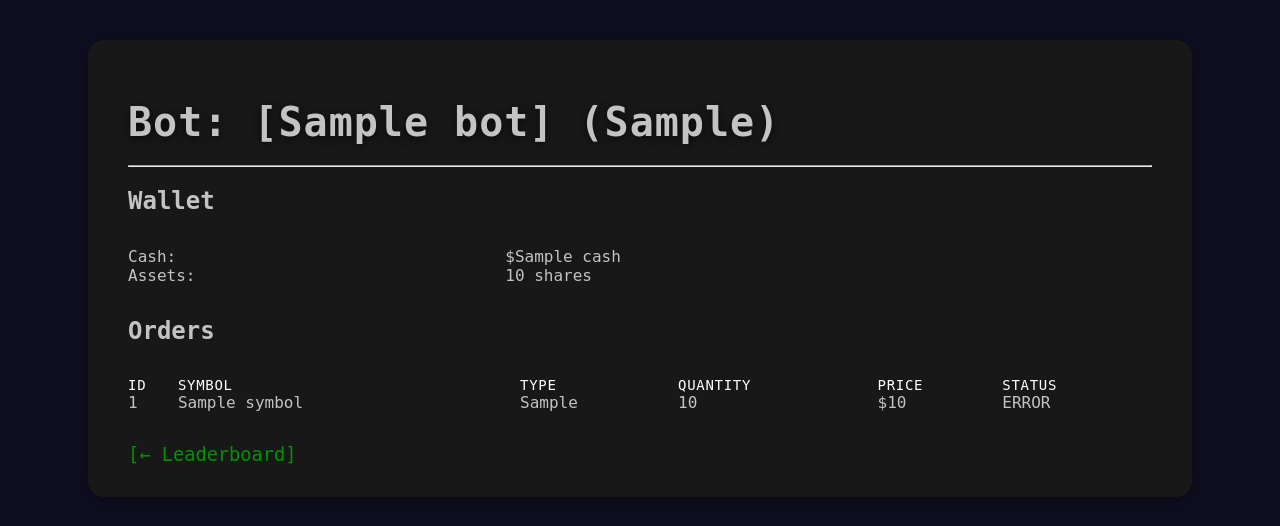
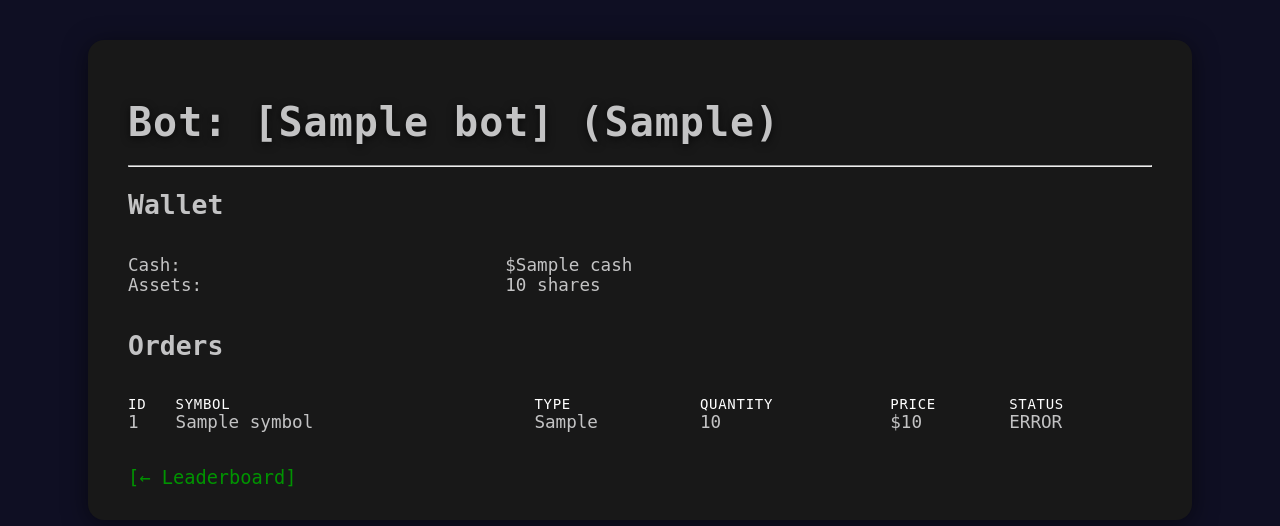
Before and after one commit to coding-kelps/finwar, a Python web app: template servers/rust-server/templates/bot.html in a window 1280 px wide. Shown: the top 526 px of the page. Run offline with Jinja, Linux system fonts and the light colour scheme; the template is opened without the code that fills it: most values are stand-ins (such as "Sample title", 1, 10 or a date in 2020).

Commit message:
refactor(market-server-rust): small style home page improvements

```diff
--- a/servers/rust-server/static/css/style.css
+++ b/servers/rust-server/static/css/style.css
@@ -2,15 +2,19 @@ body {
   background-color: #0f0f23;
   color: #c3c3c4;
   font-family: "Source Code Pro", monospace;
+  font-size: 1.1rem;
   margin: 0;
   padding: 0;
 }
+
 a::before {
   content: "[";
 }
+
 a::after {
   content: "]";
 }
+
 a {
   font-size: 14pt;
   font-weight: 300;
@@ -18,10 +22,12 @@ a {
   text-decoration: none;
   outline: none;
 }
+
 a:hover,
 a:focus {
   color: #99ff99;
 }
+
 main {
   max-width: 80%;
   margin: 40px auto;
@@ -30,10 +36,12 @@ main {
   box-shadow: 0 4px 24px rgba(0, 0, 0, 0.5);
   padding: 32px 40px;
 }
+
 strong {
   color: #ffff66;
   text-shadow: 0 0 2px #ffff66;
 }
+
 h1 {
   font-size: 2.5rem;
   font-weight: 700;
@@ -41,6 +49,7 @@ h1 {
   letter-spacing: 1px;
   text-shadow: 0 2px 8px #000a;
 }
+
 table {
   width: 100%;
   border-collapse: separate;
--- a/servers/rust-server/templates/home.html
+++ b/servers/rust-server/templates/home.html
@@ -27,6 +27,7 @@
   <br />
   The <a href="/docs">Documentation</a> helps you get started building your bot.
   <br />
+  <br />
   Below is some recent market activity that the bots may work with.
 </p>
 <hr />
```
